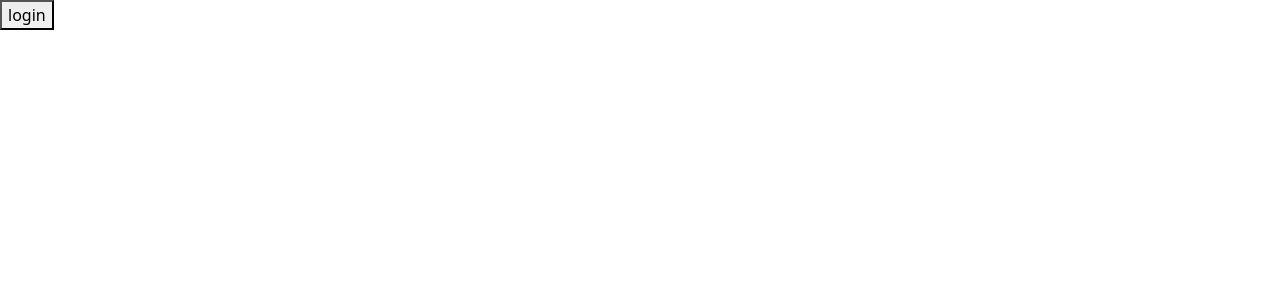
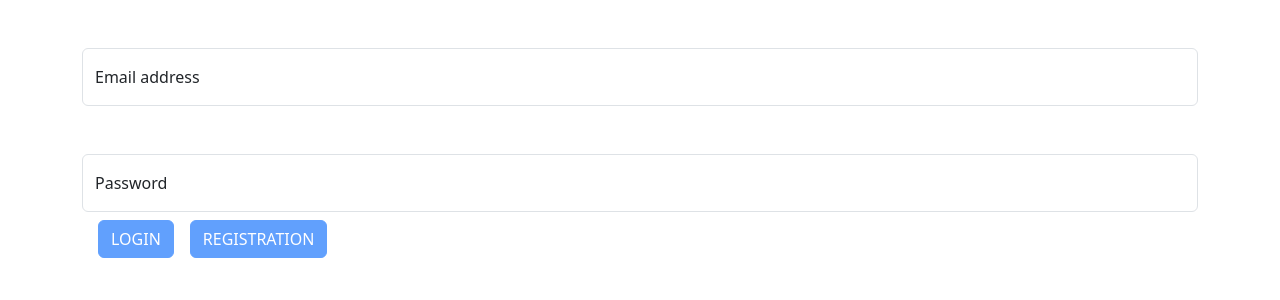
Before and after one commit to blintdm98/crypto-exchange, an Angular app in the folder crypto-exchange/: page /login in a window 1280 px wide. Shown: the top 300 px of the page. Built offline with nearby package versions, Linux system fonts and the light colour scheme.

Commit message:
add nav + login form

```diff
--- a/crypto-exchange/src/app/app-routing.module.ts
+++ b/crypto-exchange/src/app/app-routing.module.ts
@@ -6,7 +6,7 @@ import { CalculatorComponent } from './crypto/calculator/calculator.component';
 import { ChartComponent } from './crypto/chart/chart.component';
 
 const routes: Routes = [
-  { path: '', redirectTo: '/login', pathMatch: 'full' },
+  { path: '', redirectTo: '/crypto-list', pathMatch: 'full' },
   { path: 'login', component: LoginComponent},
   {
     path: 'crypto-list', component: CryptoListComponent,
--- a/crypto-exchange/src/app/app.module.ts
+++ b/crypto-exchange/src/app/app.module.ts
@@ -8,18 +8,20 @@ import { CryptoModule } from './crypto/crypto.module';
 import { LoginComponent } from './auth/login/login.component';
 import { NgbModule } from '@ng-bootstrap/ng-bootstrap';
 import { NavComponent } from './common/nav/nav.component';
+import { ModalComponent } from './common/modal/modal.component';
+import { FormsModule, ReactiveFormsModule } from '@angular/forms';
 
 @NgModule({
   declarations: [
     AppComponent,
-    NavComponent
+    ModalComponent
   ],
   imports: [
     BrowserModule,
     AppRoutingModule,
     AuthModule,
     CryptoModule,
-    NgbModule
+    NgbModule,
   ],
   providers: [],
   bootstrap: [AppComponent]
--- a/crypto-exchange/src/app/auth/auth.module.ts
+++ b/crypto-exchange/src/app/auth/auth.module.ts
@@ -1,6 +1,7 @@
 import { NgModule } from '@angular/core';
 import { CommonModule } from '@angular/common';
 import { LoginComponent } from './login/login.component';
+import { FormsModule, ReactiveFormsModule } from '@angular/forms';
 
 
 
@@ -9,7 +10,9 @@ import { LoginComponent } from './login/login.component';
     LoginComponent
   ],
   imports: [
-    CommonModule
+    CommonModule,
+    FormsModule,
+    ReactiveFormsModule
   ]
 })
 export class AuthModule { }
--- a/crypto-exchange/src/app/auth/login/login.component.html
+++ b/crypto-exchange/src/app/auth/login/login.component.html
@@ -1,3 +1,55 @@
-<div>
-    <button (click)="navigateToCryptoList()">login</button>
-</div>
+<main class="container-md mt-5">
+    <form [formGroup]="loginForm">
+      <div *ngIf="email" class="form-floating">
+        <input
+          formControlName="email"
+          class="form-control"
+          id="email"
+          type="email"
+          placeholder="Enter your email..."
+        />
+        <label for="email">Email address</label>
+        <div *ngIf="email.invalid && email.touched" class="small text-danger">
+          <span *ngIf="email.touched">An email is required.</span>
+          <span *ngIf="email.invalid">Email is not valid.</span>
+        </div>
+      </div>
+
+      <div *ngIf="password" class="form-floating mt-5">
+        <input
+          formControlName="password"
+          class="form-control"
+          type="password"
+          id="password"
+          placeholder="Enter your password..."
+        />
+        <label for="password">Password</label>
+        <div
+          *ngIf="password.invalid && password.touched"
+          class="small text-danger"
+        >
+          A password is required.
+        </div>
+      </div>
+
+      <!-- Submit Button-->
+      <button
+        [disabled]="loginForm.invalid"
+        class="mx-3 btn btn-primary text-uppercase mt-2"
+        id="loginButton"
+        type="submit"
+        (click)="navigateToCryptoList()"
+      >
+        Login
+      </button>
+
+      <button
+        [disabled]="loginForm.invalid"
+        class="btn btn-primary text-uppercase mt-2"
+        id="regButton"
+        type="submit"
+      >
+        Registration
+      </button>
+    </form>
+  </main>
--- a/crypto-exchange/src/app/auth/login/login.component.ts
+++ b/crypto-exchange/src/app/auth/login/login.component.ts
@@ -1,4 +1,5 @@
 import { Component } from '@angular/core';
+import { AbstractControl, FormControl, FormGroup, Validators } from '@angular/forms';
 import { Router } from '@angular/router';
 
 @Component({
@@ -8,8 +9,37 @@ import { Router } from '@angular/router';
 })
 export class LoginComponent {
 
+  loginForm!: FormGroup;
+
+  get email(): AbstractControl | null {
+    return this.loginForm.get('email');
+  }
+
+  get password(): AbstractControl | null {
+    return this.loginForm.get('password');
+  }
+
+  ngOnInit(): void {
+    this.loginForm = new FormGroup({
+      email: new FormControl('', [Validators.required, Validators.email]),
+      password: new FormControl('', [Validators.required]),
+    });
+  }
+
+  // public login() {
+  //   this.authService.login(this.loginForm.value).subscribe();
+  // }
+
+  // public registration() {
+  //   this.authService.registration(this.loginForm.value).subscribe();
+  // }
+
+  // public loginWithGoogle() {
+  //   this.authService.loginWithGoogle();
+  // }
   constructor(
     private router: Router,
+    // private authService: AuthService
   ) {}
 
   navigateToCryptoList() {
--- /dev/null
+++ b/crypto-exchange/src/app/common/modal/modal.component.html
@@ -0,0 +1 @@
+<p>modal works!</p>
--- a/crypto-exchange/src/app/common/nav/nav.component.css
+++ b/crypto-exchange/src/app/common/nav/nav.component.css
@@ -0,0 +1,27 @@
+.modal.show, .modal-dialog {
+    transform: none;
+}
+
+.modal.fade, .modal-dialog {
+    transition: transform .3s ease-out;
+}
+
+.modal-dialog {
+    position: relative;
+    width: auto;
+    margin: 0.5rem;
+    pointer-events: none;
+}
+
+.modal-content {
+    position: relative;
+    display: flex;
+    flex-direction: column;
+    width: 100%;
+    pointer-events:auto;
+    background-color: #212529;
+    background-clip: padding-box;
+    border: 1px solid rgba(255, 255, 255, 0.15);
+    border-radius: 0.5rem;
+    outline: 0;
+}
--- a/crypto-exchange/src/app/common/nav/nav.component.html
+++ b/crypto-exchange/src/app/common/nav/nav.component.html
@@ -1 +1,33 @@
-<p>nav works!</p>
+<nav class="navbar navbar-expand-lg bg-body-tertiary">
+    <div class="container-fluid">
+      <a class="navbar-brand" href="#">Navbar</a>
+      <button class="navbar-toggler" type="button" data-bs-toggle="collapse" data-bs-target="#navbarNavDropdown" aria-controls="navbarNavDropdown" aria-expanded="false" aria-label="Toggle navigation">
+        <span class="navbar-toggler-icon"></span>
+      </button>
+      <div class="collapse navbar-collapse" id="navbarNavDropdown">
+        <ul class="navbar-nav">
+          <li class="nav-item">
+            <a class="nav-link active" aria-current="page" href="#">Home</a>
+          </li>
+          <li class="nav-item">
+            <a class="nav-link" href="#">Features</a>
+          </li>
+          <li class="nav-item">
+            <a class="nav-link" href="#">Pricing</a>
+          </li>
+          <li class="nav-item dropdown">
+            <button class="btn">+</button>
+            <div class="modal fade show">
+                <div class="modal-dialog modal-lg">
+                    <div class="modal-content">
+                        <div class="modal-header">
+
+                        </div>
+                    </div>
+                </div>
+            </div>
+          </li>
+        </ul>
+      </div>
+    </div>
+  </nav>
--- a/crypto-exchange/src/app/crypto/crypto-list/crypto-list.component.html
+++ b/crypto-exchange/src/app/crypto/crypto-list/crypto-list.component.html
@@ -1,4 +1,5 @@
 <div class="container">
+    <app-nav></app-nav>
     <table class="table table-striped">
         <thead>
             <tr>
--- a/crypto-exchange/src/app/crypto/crypto.module.ts
+++ b/crypto-exchange/src/app/crypto/crypto.module.ts
@@ -3,6 +3,7 @@ import { CommonModule } from '@angular/common';
 import { CryptoListComponent } from './crypto-list/crypto-list.component';
 import { ChartComponent } from './chart/chart.component';
 import { CalculatorComponent } from './calculator/calculator.component';
+import { NavComponent } from '../common/nav/nav.component';
 
 
 
@@ -10,7 +11,8 @@ import { CalculatorComponent } from './calculator/calculator.component';
   declarations: [
     CryptoListComponent,
     ChartComponent,
-    CalculatorComponent
+    CalculatorComponent,
+    NavComponent
   ],
   imports: [
     CommonModule
```
Also changed, not shown: crypto-exchange/src/app/common/modal/modal.component.ts (added, +10 -0 lines), crypto-exchange/src/app/common/modal/modal.component.css (added), 1 other file (tests, documents, lock files or other folders).
